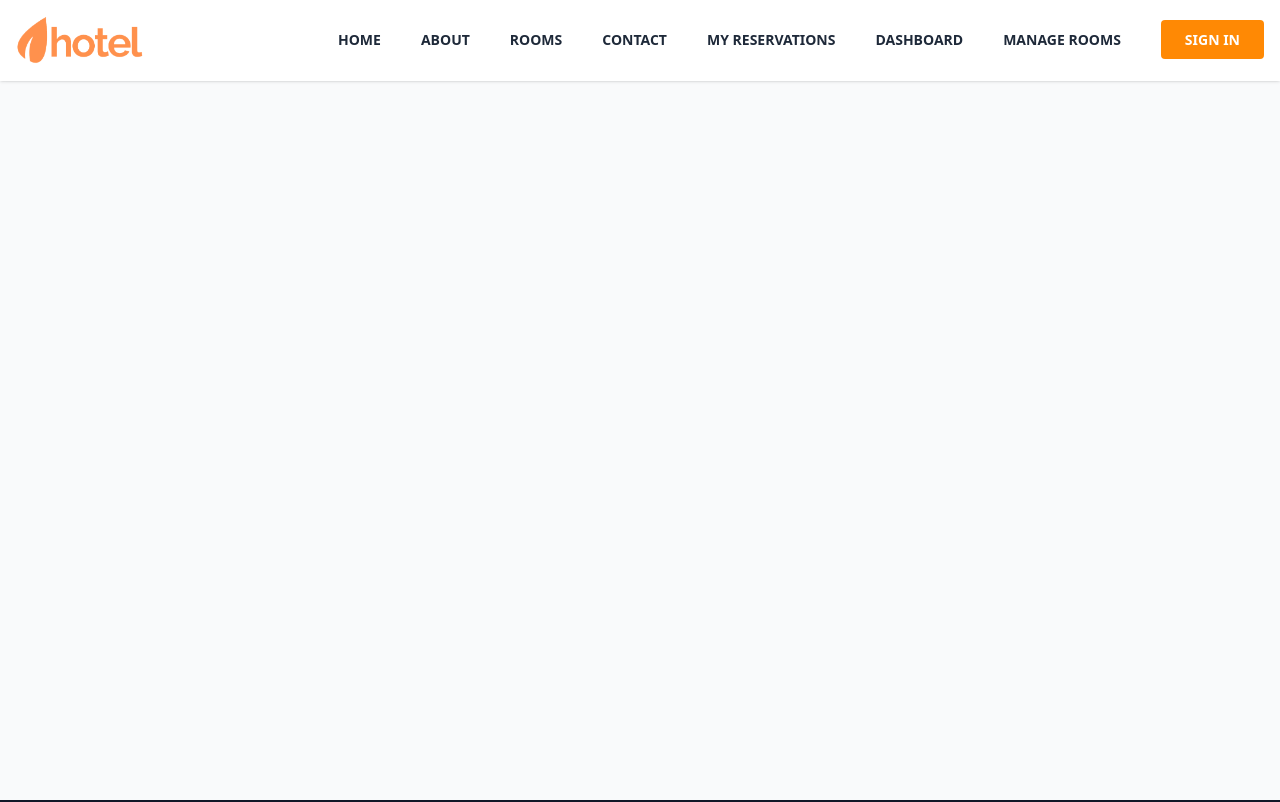
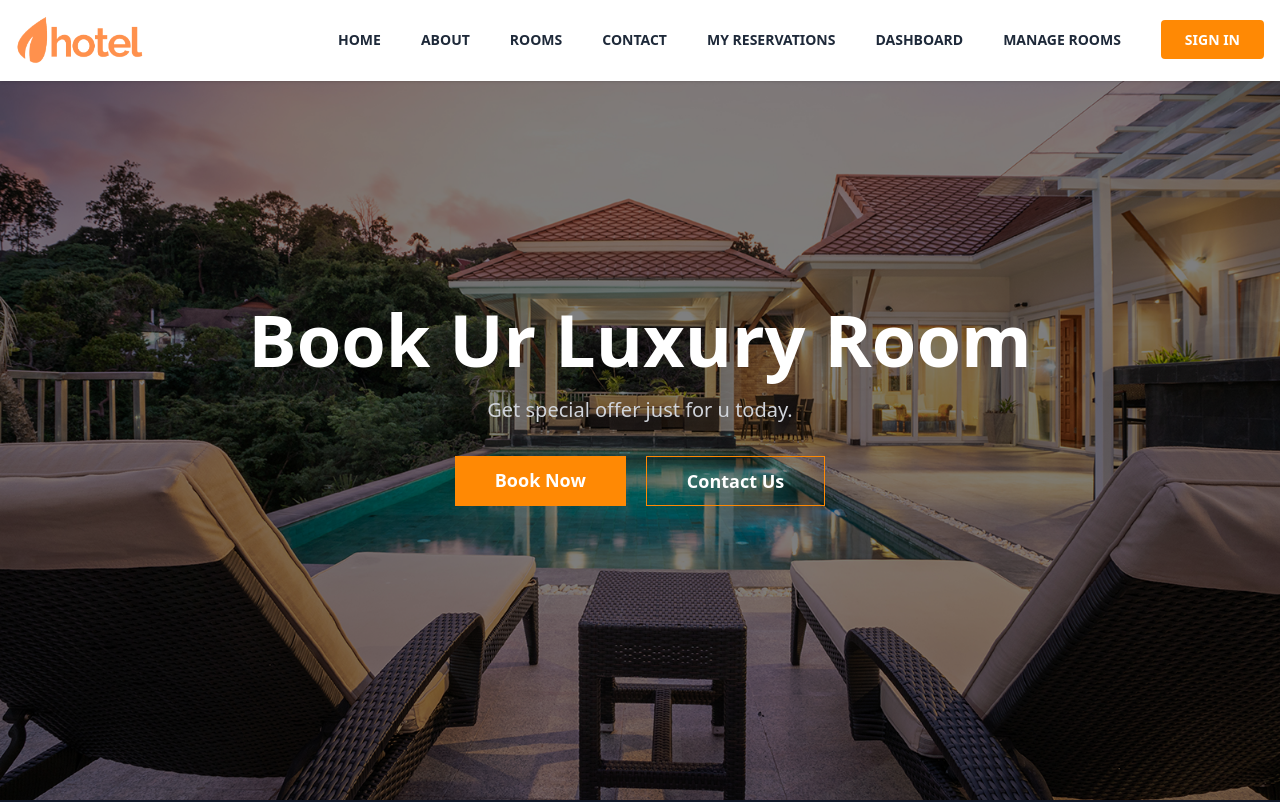
Before and after one commit to aardnsyhs/booking-hotel, a Next.js app: page / in a window 1280 px wide. Shown: the top 802 px of the page. Built offline with nearby package versions, Linux system fonts and the light colour scheme.

Commit message:
feat: implement Hero component for homepage

```diff
--- a/app/page.tsx
+++ b/app/page.tsx
@@ -1,7 +1,9 @@
+import Hero from "@/components/Hero";
+
 export default function Home() {
   return (
-    <div className="">
-      <h1>Home Page</h1>
+    <div>
+      <Hero />
     </div>
   );
 }
--- /dev/null
+++ b/components/Hero.tsx
@@ -0,0 +1,42 @@
+import Image from "next/image";
+import Link from "next/link";
+
+const Hero = () => {
+  return (
+    <div className="relative h-screen text-white overflow-hidden">
+      <div className="absolute inset-0">
+        <Image
+          src="/img/hero.jpg"
+          alt="Hero Image"
+          fill
+          className="object-cover object-center w-full h-full"
+        />
+        <div className="absolute inset-0 bg-black opacity-50"></div>
+      </div>
+      <div className="relative flex flex-col justify-center items-center h-full text-center">
+        <h1 className="text-7xl font-extrabold leading-tight mb-3 capitalize">
+          Book ur luxury room
+        </h1>
+        <p className="text-xl text-gray-300 mb-8">
+          Get special offer just for u today.
+        </p>
+        <div className="flex gap-5">
+          <Link
+            href="/rooms"
+            className="bg-orange-400 text-white hover:bg-orange-500 py-2.5 px-6 md:px-10 text-lg font-semibold hover:scale-105 hover:shadow-lg"
+          >
+            Book Now
+          </Link>
+          <Link
+            href="/contact"
+            className="bg-transparent border border-orange-400 text-white hover:bg-orange-500 py-2.5 px-6 md:px-10 text-lg font-semibold hover:scale-105 hover:shadow-lg"
+          >
+            Contact Us
+          </Link>
+        </div>
+      </div>
+    </div>
+  );
+};
+
+export default Hero;
```
